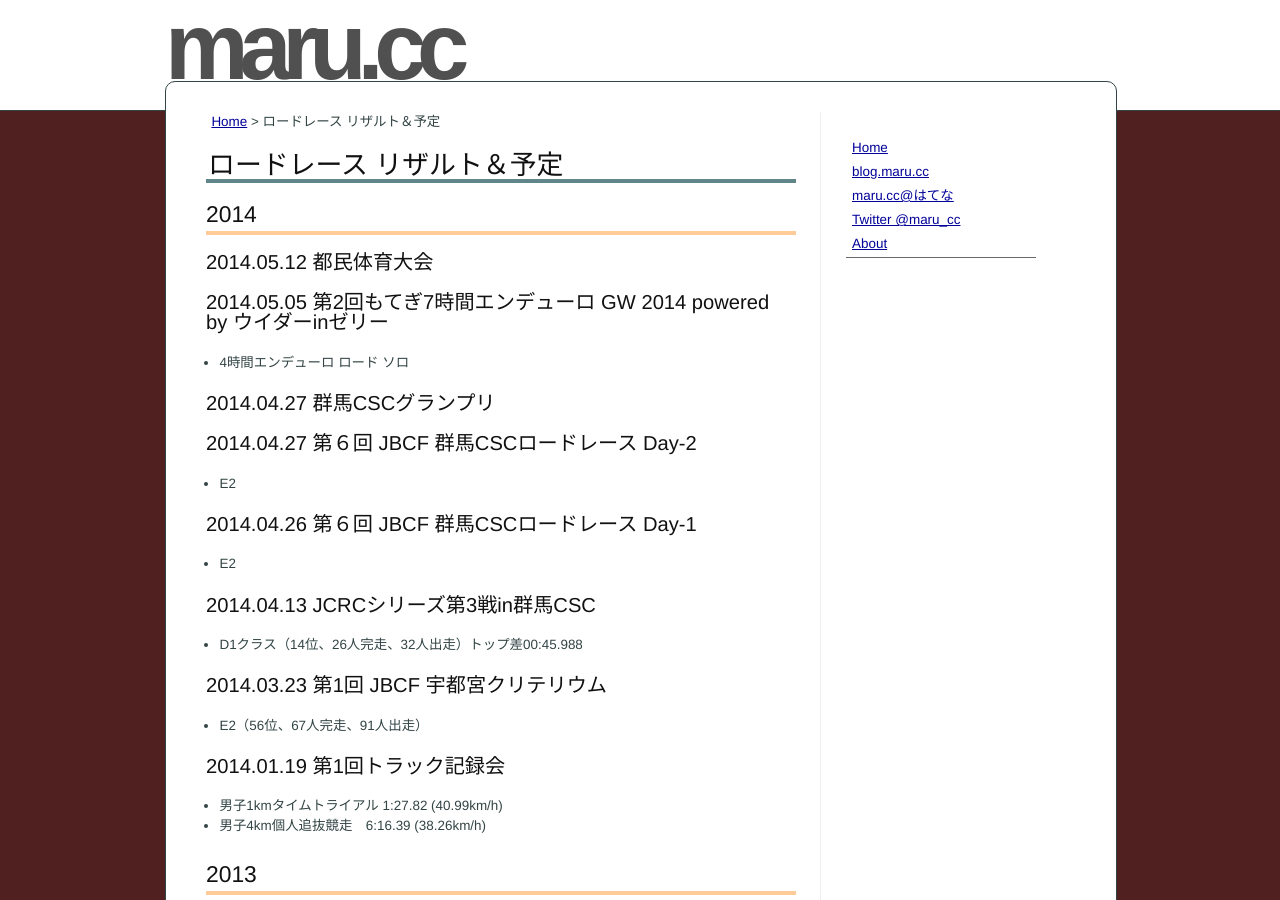
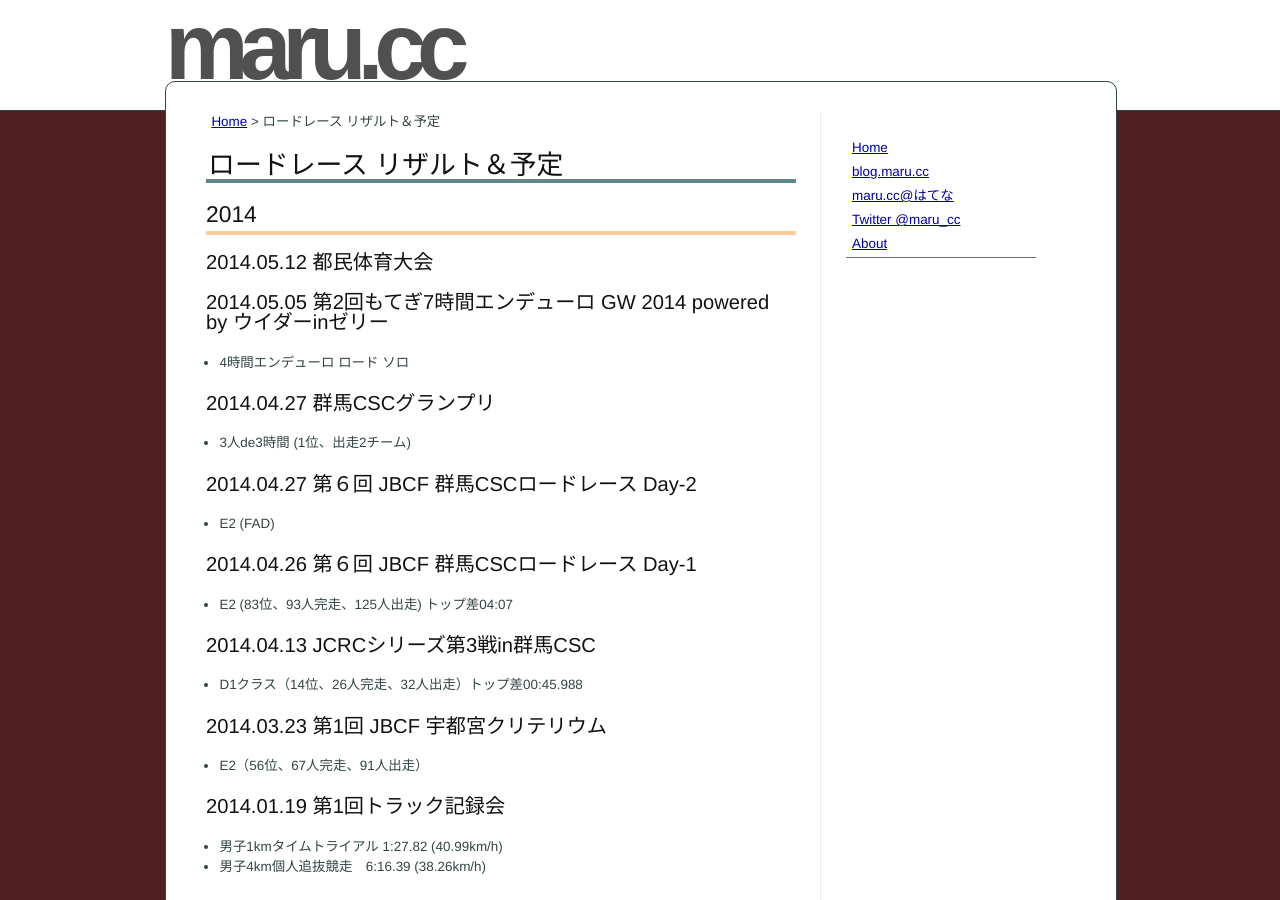
Before and after one commit to marucc/marucc.github.io, a Jekyll site: the page built from sports/results_bike.md, in a window 1280 px wide and 900 px high. Built offline with Jekyll 4.4.1, drawn with Linux system fonts in a browser that asks for light colours.

Commit message:
Published with https://stackedit.io/

```diff
--- a/sports/results_bike.md
+++ b/sports/results_bike.md
@@ -18,12 +18,13 @@ markdown: kramdown
 - 4時間エンデューロ ロード ソロ
 
 ### 2014.04.27 群馬CSCグランプリ
+- 3人de3時間 (1位、出走2チーム)
 
 ### 2014.04.27 第６回 JBCF 群馬CSCロードレース Day-2
-- E2
+- E2 (FAD)
 
 ### 2014.04.26 第６回 JBCF 群馬CSCロードレース Day-1
-- E2
+- E2 (83位、93人完走、125人出走) トップ差04:07
 
 ### 2014.04.13 JCRCシリーズ第3戦in群馬CSC
 - D1クラス（14位、26人完走、32人出走）トップ差00:45.988
```
